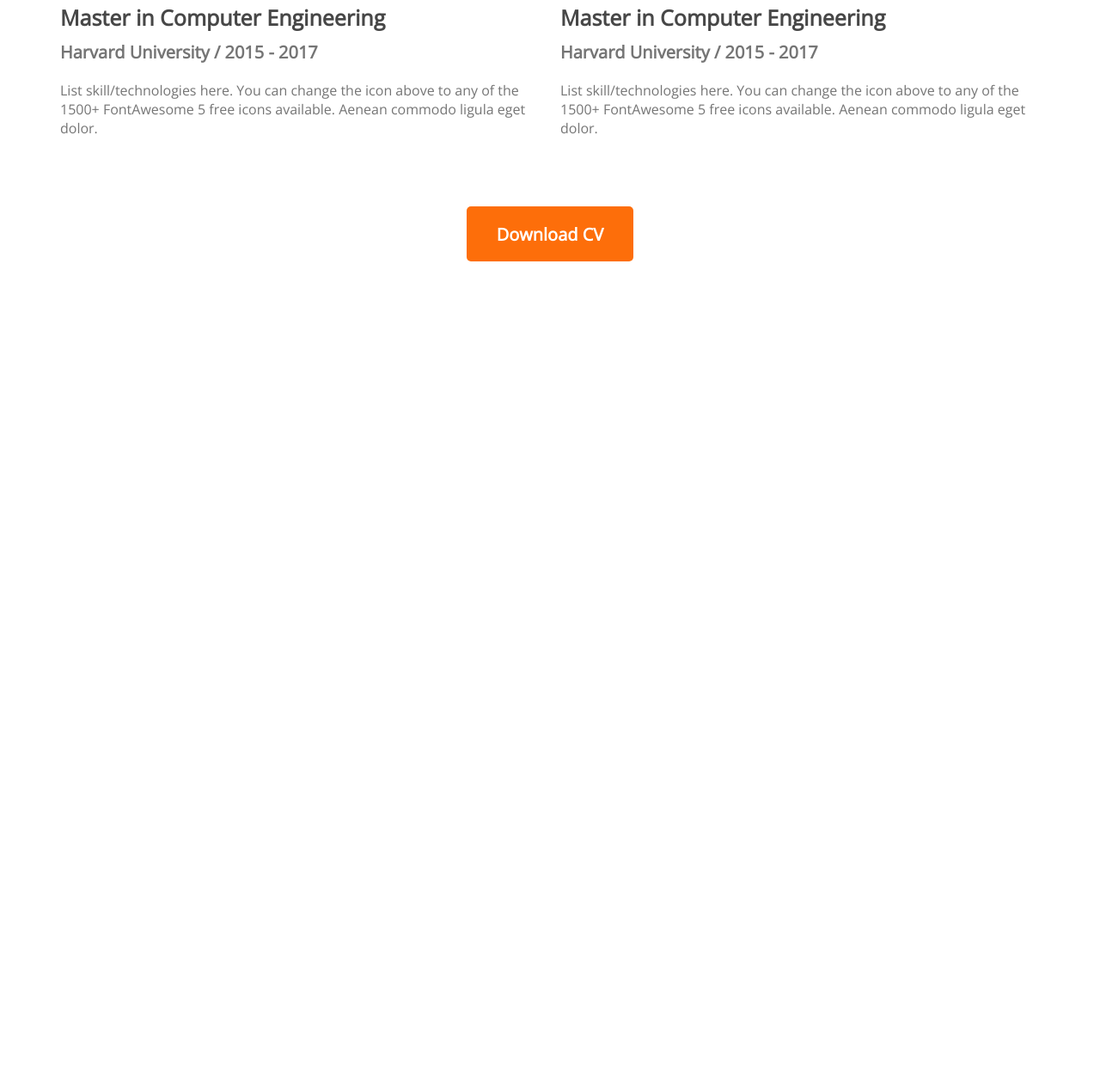
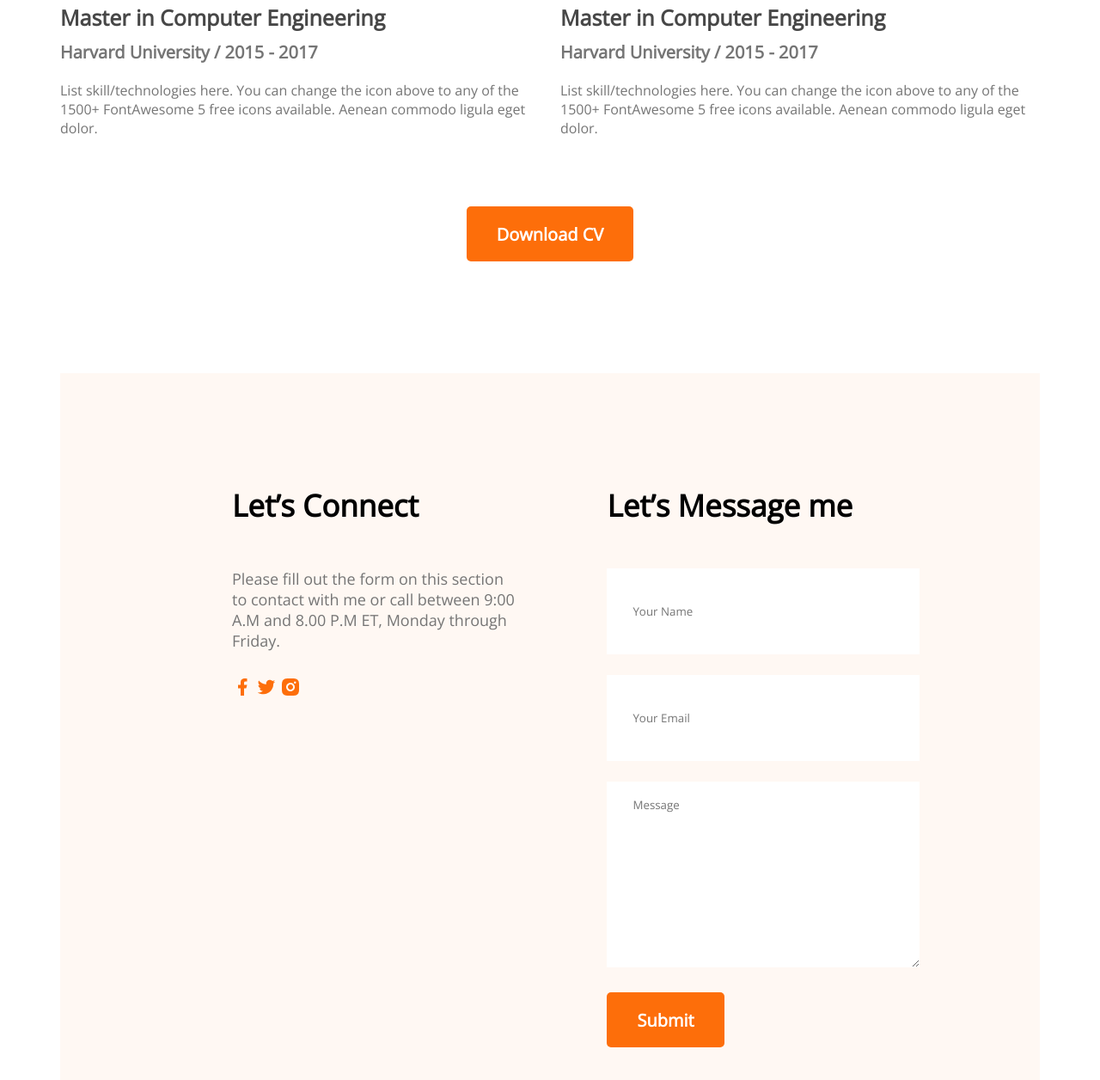
Before and after one commit to babulreza477/developer-portfolio, a plain HTML site: page index.html in a window 1280 px wide. Shown: the part 2747-4003 px from the top of the page at 86% size. Before the commit the page ends 3051 px from the top, so only its background shows below. Drawn offline with nearby package versions, Linux system fonts and the light colour scheme.

Commit message:
contact us added

```diff
--- a/index.html
+++ b/index.html
@@ -177,6 +177,40 @@
           <button class="btn-primary">Download CV</button>
         </div>
       </section>
+      <!-- Contact Section -->
+      <section class="contact">
+        <div>
+          <h3 class="section-title">Let’s Connect</h3>
+          <p class="section-description">
+            Please fill out the form on this section to contact with me or call
+            between 9:00 A.M and 8.00 P.M ET, Monday through Friday.
+          </p>
+          <a href="">
+            <img src="images/icons/facebook.png" alt="" />
+          </a>
+          <a href="">
+            <img src="images/icons/twitter.png" alt="" />
+          </a>
+          <a href="">
+            <img src="images/icons/insta.png" alt="" />
+          </a>
+        </div>
+        <div>
+          <h3 class="section-title">Let’s Message me</h3>
+          <form action="">
+            <input type="text" name="" id="" placeholder="Your Name" />
+            <input type="email" name="" id="" placeholder="Your Email" />
+            <textarea
+              name=""
+              id=""
+              cols="30"
+              rows="10"
+              placeholder="Message"
+            ></textarea>
+            <input class="btn-primary" type="submit" value="Submit" />
+          </form>
+        </div>
+      </section>
     </main>
     <footer></footer>
   </body>
--- a/styles/portfolio.css
+++ b/styles/portfolio.css
@@ -159,3 +159,26 @@ padding: 30px;
     margin-top: 50px;
     text-align: center;
 }
+/* contact styles */
+.contact{
+    display: flex;
+    gap: 100px;
+    background-color: #FFF8F3;
+    padding: 130px 200px;
+}
+.contact .section-title
+{
+    text-align: left;
+}
+.contact input[type="text"],input[type="email"],textarea{
+    margin-bottom: 24px;
+    border: 0;
+    width: 100%;
+    padding: 18px 30px;
+}
+input{
+    height: 64px;
+}
+.contact a{
+    text-decoration: none;
+}
```
